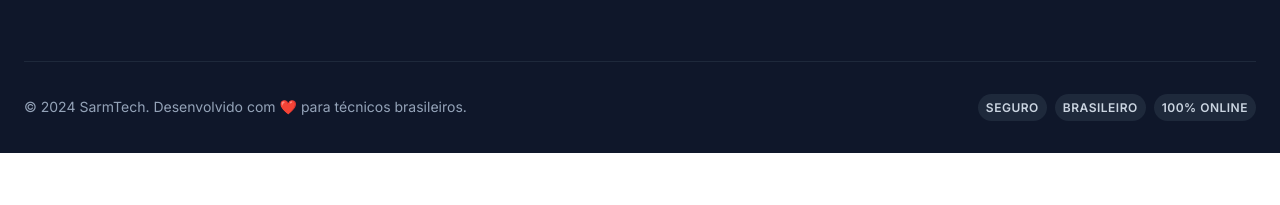
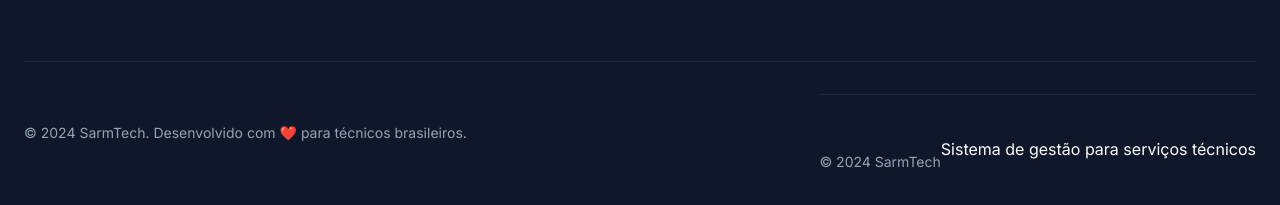
Before and after one commit to LeoVelox/assinatura, a plain HTML site: page index.html in a window 1280 px wide. Shown: the part 4973-5178 px from the top of the page. Before the commit the page ends 5126 px from the top, so only its background shows below. Drawn offline with Linux system fonts and the light colour scheme.

Commit message:
Atualiza arquivos

```diff
--- a/index.html
+++ b/index.html
@@ -651,10 +651,11 @@
           <p>
             &copy; 2024 SarmTech. Desenvolvido com ❤️ para técnicos brasileiros.
           </p>
-          <div class="footer__badges">
-            <span class="badge badge--light">Seguro</span>
-            <span class="badge badge--light">Brasileiro</span>
-            <span class="badge badge--light">100% Online</span>
+          <div class="footer__bottom">
+            <div class="footer__copyright">&copy; 2024 SarmTech</div>
+            <div class="footer__tagline">
+              <span>Sistema de gestão para serviços técnicos</span>
+            </div>
           </div>
         </div>
       </div>
```
